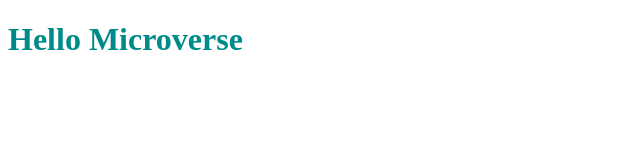
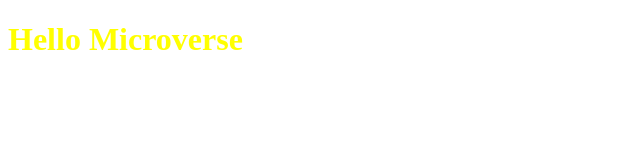
Before and after one commit to matee-safi/Hello-Microvese, a plain HTML site: page index.html in a window 1280 px wide. Shown: the whole page, without its empty margins (0-640 px from the left). Drawn offline with Linux system fonts and the light colour scheme.

Commit message:
update styles.css text color

```diff
--- a/styles.css
+++ b/styles.css
@@ -1,3 +1,3 @@
 h1 {
-  color: darkcyan;
+  color: yellow;
 }
```
